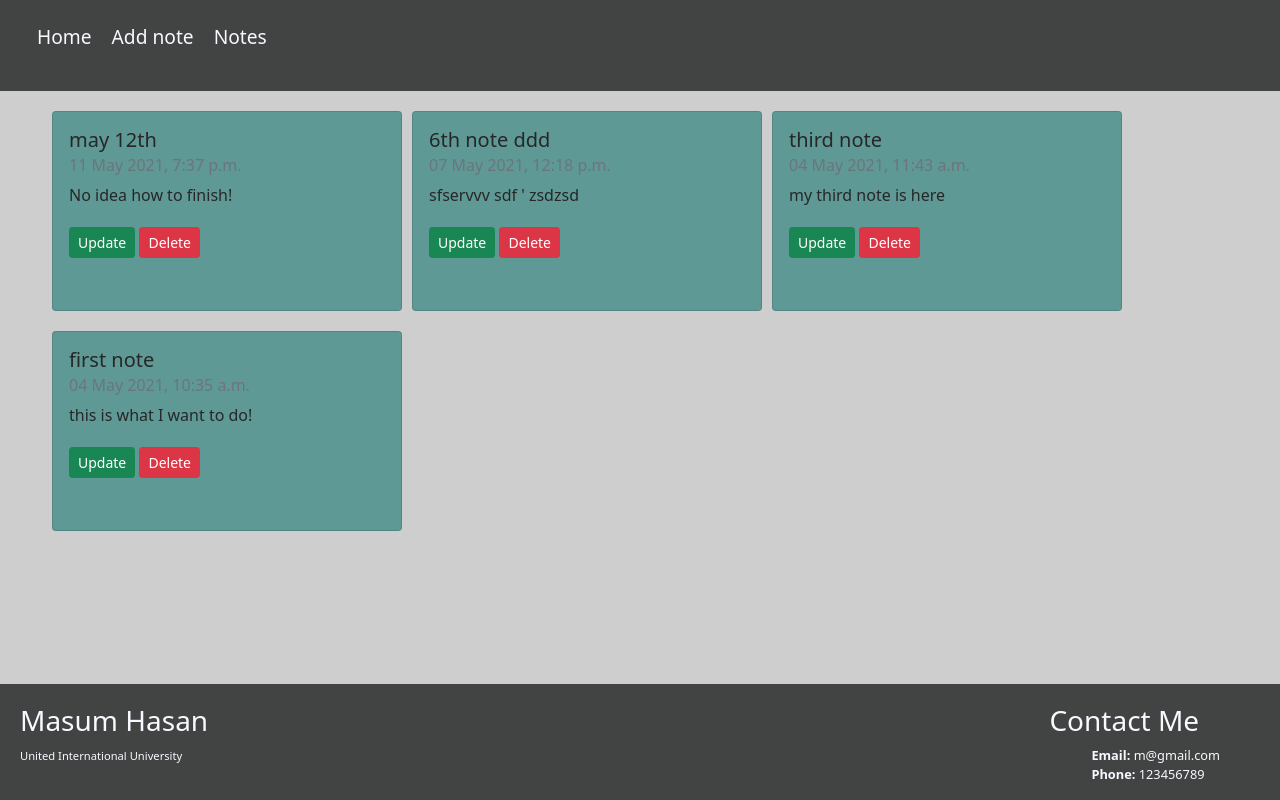
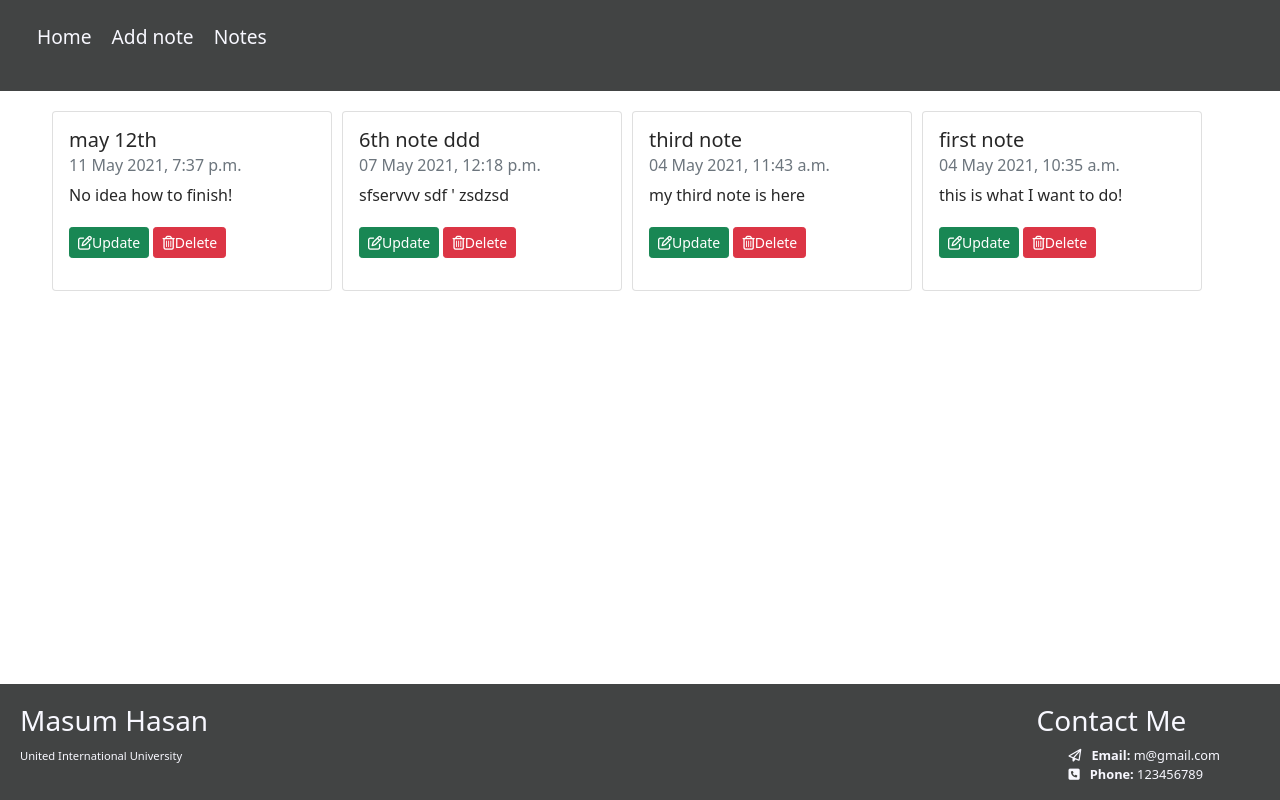
Before and after one commit to masum2617/noteapp_django, a Django app: page /notes/ in a window 1280 px wide. Run offline with Django 3.2, Linux system fonts and the light colour scheme; data comes from the database, SQL or seed files in the repository; some libraries are stand-ins or nearby versions.

Commit message:
js edited

```diff
--- a/notes/static/notes/main.css
+++ b/notes/static/notes/main.css
@@ -1,5 +1,5 @@
 body {
-    background-color:rgb(206, 206, 206);
+
     margin: auto;
     box-sizing: border-box;
 
@@ -30,10 +30,11 @@ li {
 }
 
 .box {
-    width: 350px;
-    height: 200px;
+    width: 280px;
+    height: 180px;
     margin-bottom: 20px;
     margin-right: 10px;
+    cursor: pointer;
 
 }
 
@@ -90,7 +91,8 @@ nav ul li a {
 
     .box {
         margin-right: 10px;
-        background: rgb(95, 153, 149);
+
+        height: 180px;
     }
 
 
--- a/notes/static/notes/script.js
+++ b/notes/static/notes/script.js
@@ -1 +1,60 @@
-alert("hello");
+// const draggables = document.querySelectorAll('.container');
+// const draggable_box =  document.querySelectorAll('.box');
+// //console.log(draggable_box);
+
+// draggable_box.forEach( (item, index)=>{
+//     item.setAttribute('data-index', index);
+// } )
+
+
+// function drag_start(){
+//     //console.log('Event: ', 'dragstart');
+//     d = +this.closest('div').getAttribute('data-index');
+//     console.log(d);
+//     // const d = +this.getAttribute('data-index');
+//     // console.log(d);
+//     //start = +this.getAttribute('data-index');
+// }
+// function drag_over(e){
+//     //console.log('Event: ', 'dragover');
+//     // const d = +this.getAttribute('data-index');
+//     // console.log(d);
+//     e.preventDefault();
+// }
+// function drag_drop(){
+//     //console.log('Event: ', 'drop');
+//     const dragItemEnd = +this.getAttribute('data-index');
+//    //console.log(d);
+//   // swap(start, dragItemEnd);
+// }
+
+// function swap(from, to) {
+//     //console.log(123);
+//     const item1 = draggables[from].querySelector('div');
+//     const item2 = draggables[to].querySelector('div');
+
+
+//     console.log(item1, item2);
+// }
+
+
+// function drag_enter(){
+//     //console.log('Event: ', 'dragenter');
+// }
+// function drag_leave(){
+//     //console.log('Event: ', 'dragleave');
+
+// }
+
+
+// draggables.forEach(drag=>{
+//     drag.addEventListener('dragstart', drag_start);
+// });
+
+// draggable_box.forEach(dragItem=>{
+//     dragItem.addEventListener('dragover', drag_over);
+//     dragItem.addEventListener('drop', drag_drop);
+//     dragItem.addEventListener('dragenter', drag_enter);
+//     dragItem.addEventListener('dragleave', drag_leave);
+
+// });
--- a/notes/templates/notes/layout.html
+++ b/notes/templates/notes/layout.html
@@ -10,6 +10,8 @@
    <!-- Latest compiled and minified CSS -->
 <!-- Latest compiled and minified CSS -->
 <link href="https://cdn.jsdelivr.net/npm/bootstrap@5.0.0/dist/css/bootstrap.min.css" rel="stylesheet" integrity="sha384-wEmeIV1mKuiNpC+IOBjI7aAzPcEZeedi5yW5f2yOq55WWLwNGmvvx4Um1vskeMj0" crossorigin="anonymous">
+
+<link rel="stylesheet" href="https://use.fontawesome.com/releases/v5.15.3/css/all.css" integrity="sha384-SZXxX4whJ79/gErwcOYf+zWLeJdY/qpuqC4cAa9rOGUstPomtqpuNWT9wdPEn2fk" crossorigin="anonymous">
 
     <link rel="stylesheet" href="{% static 'notes/main.css' %}">
 </head>
@@ -26,8 +28,6 @@
 
 
     {% block content %} {% endblock %}
-
-
 
 
     <footer class="footer">
@@ -52,7 +52,7 @@
     <!-- jQuery first, then Popper.js, then Bootstrap JS  -->
     <script src="https://cdn.jsdelivr.net/npm/bootstrap@5.0.0/dist/js/bootstrap.bundle.min.js" integrity="sha384-p34f1UUtsS3wqzfto5wAAmdvj+osOnFyQFpp4Ua3gs/ZVWx6oOypYoCJhGGScy+8" crossorigin="anonymous"></script>
 
-    <!-- <script src="https://kit.fontawesome.com/4935d97485.js" crossorigin="anonymous"></script> -->
+    <script src="https://kit.fontawesome.com/4935d97485.js" crossorigin="anonymous"></script>
 
     <!-- own js -->
     <script src="{% static 'notes/script.js' %}"></script>
--- a/notes/templates/notes/notes.html
+++ b/notes/templates/notes/notes.html
@@ -5,7 +5,7 @@
 
 <div class="container">
     {% for note in notes %}
-        <div class="card box">
+        <div class="card box" draggable="true">
             <div class="card-body">
                 <h5 class="card-title">{{ note.note_title }}</h5>
                 <h6 class="card-subtitle mb-2 text-muted">{{ note.date_created|date:"d M Y, f a"}}</h6>
```
